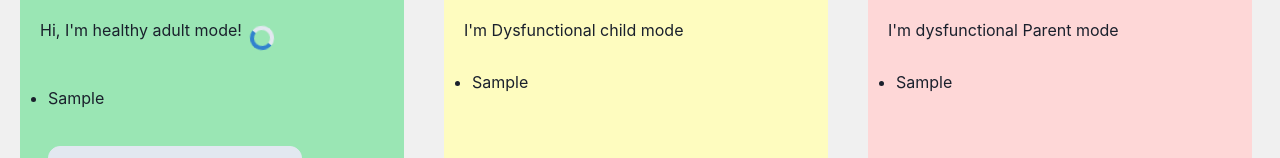
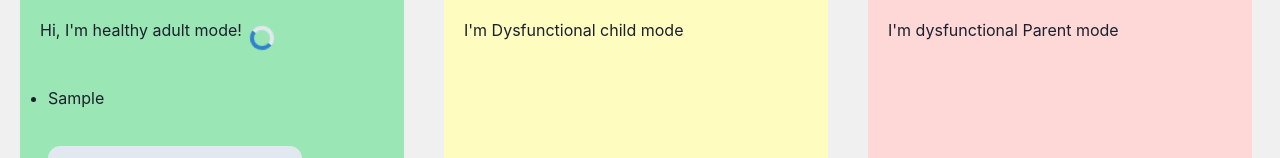
Before and after one commit to Kaikei-e/Schemode, a Next.js app in the folder schemode/: page / in a window 1280 px wide. Both pictures are taken after typing "Sample" into the empty fields and a click on the button "Submit". Shown: the part 213-371 px from the top of the page. Built offline with nearby package versions, Linux system fonts and the light colour scheme.

Commit message:
Update: Implemented mode switching and display func.

```diff
--- a/schemode/components/representativeField.tsx
+++ b/schemode/components/representativeField.tsx
@@ -12,7 +12,11 @@ const RepresentativeField = (props: { whichMode: number }) => {
       <ul>
         <Flex flexDir={"column-reverse"}>
 
-          {opinions.map((opinion) => { return <li>{opinion.text}</li> })}
+          {opinions.map((opinion) => {
+            if (opinion.mode === props.whichMode) {
+              return <li>{opinion.text}</li>
+            }
+          })}
         </Flex>
       </ul>
 
--- a/schemode/pages/index.tsx
+++ b/schemode/pages/index.tsx
@@ -8,7 +8,7 @@ import ModeState from '../components/modeState'
 import RepresentativeField from '../components/representativeField'
 import RepresentativeInput from '../components/representativeInput'
 import incrementMode from '../lib/modeManager/modeIncrementer'
-import { opinionsState, opinionState } from "../lib/stateManage/atom";
+import { opinionsState } from "../lib/stateManage/atom";
 
 
 type Opinions = {
@@ -20,18 +20,12 @@ type Opinions = {
 const Home: NextPage = () => {
   const toast = useToast()
   const [count, setCount] = useState(0)
-  const [text, setText] = useState('');
-  //const [opinions, setOpinions] = useState<Opinions[]>([]);
+  const [opState, setOpstatee] = useRecoilState(opinionsState)
   const isTheMode = true
 
-  const [opinions, setOpinions] = useRecoilState(opinionsState);
-
-
-  const newOpinion: Opinions = {
-    mode: 0,
-    text: "test",
-    id: 1,
-  };
+  const adultMode = 0
+  const dysChFuncMode = 1
+  const dysParentFuncMode = 2
 
   //setOpinions(opinions => {return {...opinions, ...updateOpinions};})
 
@@ -46,7 +40,7 @@ const Home: NextPage = () => {
             <Text>Hi, I'm healthy adult mode!</Text>
             <CurrentModeIndicater isTheMode={count == 0 ?? isTheMode} />
           </Flex>
-          <RepresentativeField whichMode={count} />
+          <RepresentativeField whichMode={adultMode} />
           <RepresentativeInput whichMode={count} isTheMode={count == 0 ?? isTheMode} />
         </Box>
         <Box bgColor={"yellow.100"} w={"30%"} ml={"5"} mr={"5"} h={"65vh"} borderRadius="3xl">
@@ -55,14 +49,16 @@ const Home: NextPage = () => {
             <Text>I'm Dysfunctional child mode </Text>
             <CurrentModeIndicater isTheMode={count == 1 ?? isTheMode} />
           </Flex>
-          <RepresentativeField />
+          <RepresentativeField whichMode={dysChFuncMode} />
+          <RepresentativeInput whichMode={count} isTheMode={count == 1 ?? isTheMode} />
         </Box>
         <Box bgColor={"red.100"} w={"30%"} ml={"5"} mr={"5"} h={"65vh"} borderRadius="3xl" overflow={"auto"} scrollBehavior={"smooth"}>
           <Heading fontSize={"2xl"} textAlign={"center"} fontStyle={"normal"} fontWeight={"medium"} m={"4"}>Dysfunctional Parent Mode</Heading>
           <Flex flexDir={"row"} m={"5"}><Text>I'm dysfunctional Parent mode</Text>
             <CurrentModeIndicater isTheMode={count == 2 ?? isTheMode} />
           </Flex>
-          <RepresentativeField />
+          <RepresentativeField whichMode={dysParentFuncMode} />
+          <RepresentativeInput whichMode={count} isTheMode={count == 2 ?? isTheMode} />
         </Box>
       </Flex>
       <Flex flexDir={"column"} align={"center"} w={"100vw"}>
```
